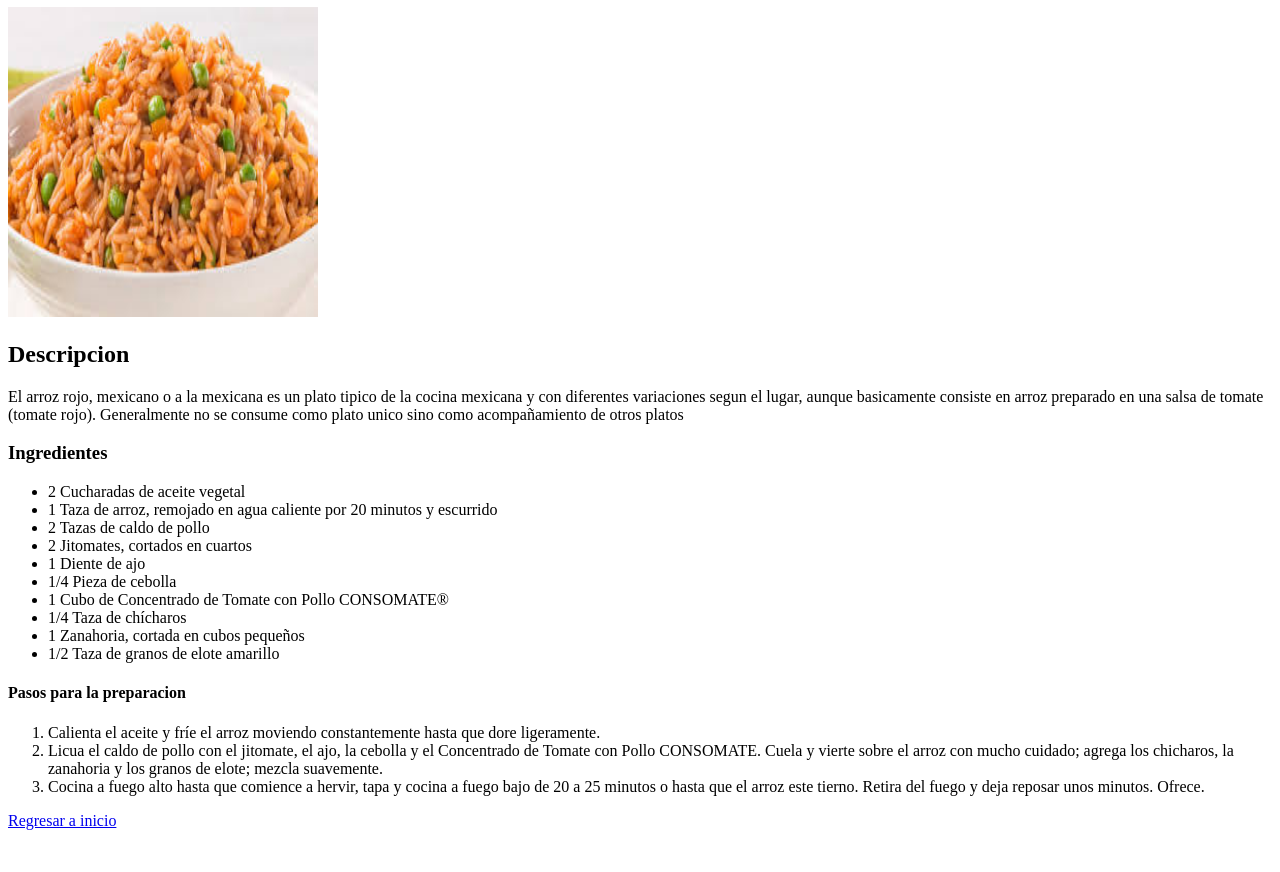
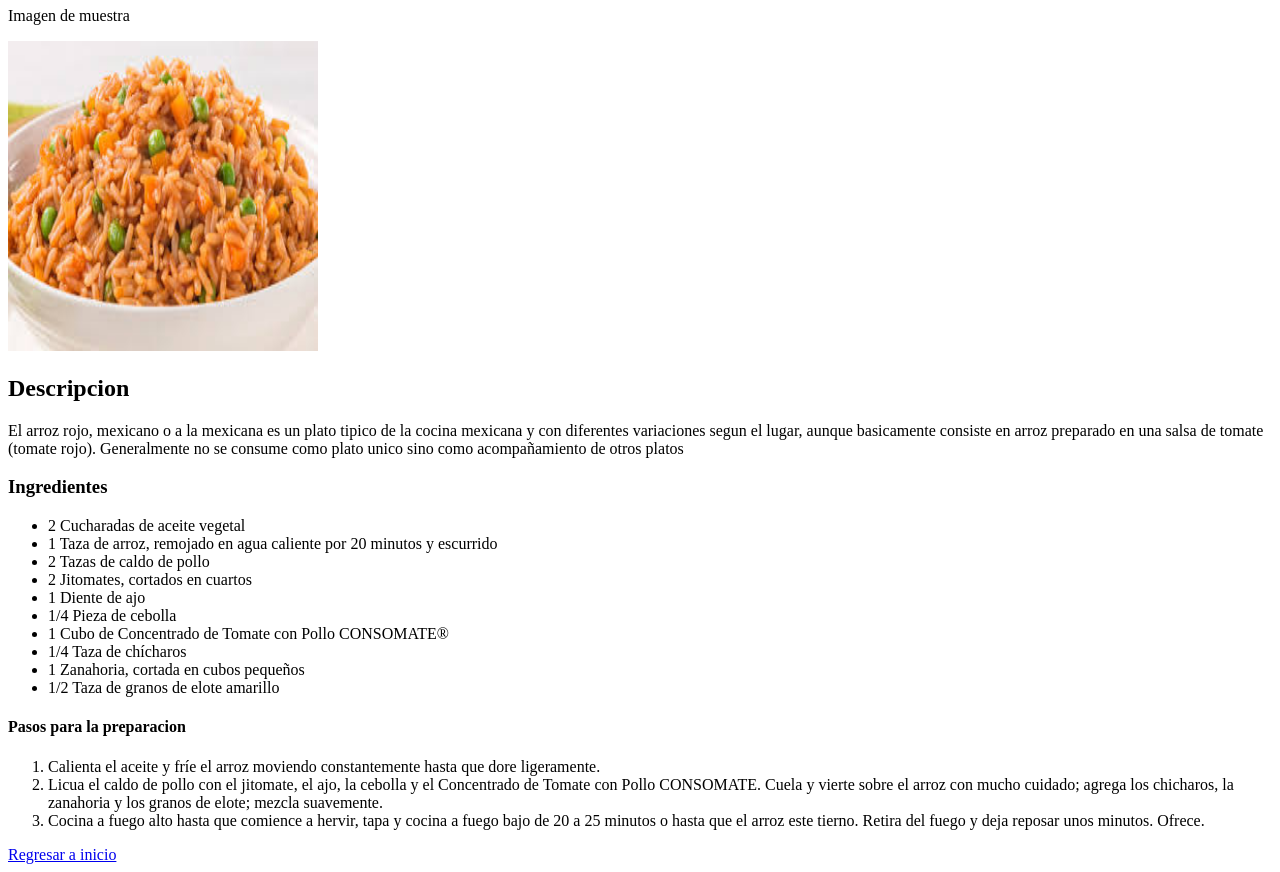
Before and after one commit to zero96alv/Odin-recipes, a plain HTML site: page ingredientes/arroz.html in a window 1280 px wide. Shown: the part 73-945 px from the top of the page. Before the commit the page ends 911 px from the top, so only its background shows below. Drawn offline with Linux system fonts and the light colour scheme.

```diff
--- a/ingredientes/arroz.html
+++ b/ingredientes/arroz.html
@@ -7,6 +7,7 @@
 </head>
 <body>
     <h1>Arroz rojo</h1>
+    <p>Imagen de muestra</p>
     <img src="./Images/arroz.jpg" alt="Imagen de arroz rojo" height="310" width="310">
     <h2>Descripcion</h2>
     <p>El arroz rojo, mexicano o a la mexicana es un plato tipico de la cocina mexicana y con diferentes variaciones segun el lugar, aunque basicamente consiste en arroz preparado en una salsa de tomate (tomate rojo). Generalmente no se consume como plato unico sino como acompañamiento de otros platos</p>
```
